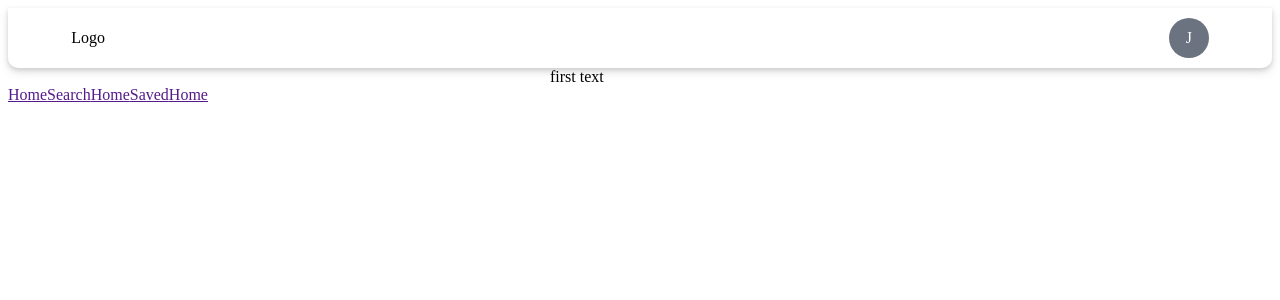
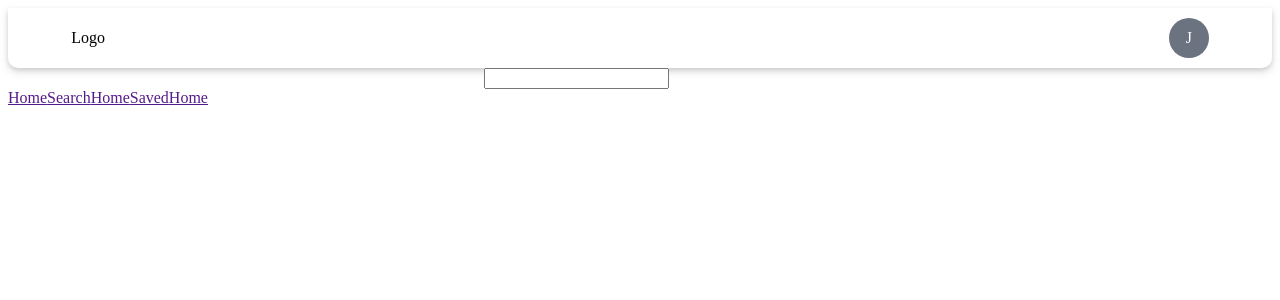
Before and after one commit to temmyscope/datamax-ui, a Next.js app: page / in a window 1280 px wide. Shown: the top 300 px of the page. Built offline with nearby package versions, Linux system fonts and the light colour scheme.

Commit message:
Initial commit

```diff
--- a/pages/index.js
+++ b/pages/index.js
@@ -1,4 +1,4 @@
-import React from "react";
+import React, { useState } from "react";
 import LeftSideBar from "../components/LeftSideBar";
 import NavBar from "../components/NavBar";
 import SeoHead from "../components/SeoHead";
@@ -8,6 +8,8 @@ import BottomBar from "../components/BottomBar";
 //import Footer from "../components/Footer";
 
 export default function Index() {
+
+  const [states, setStates] = useState({search: ""});
 
   return (
     <React.Fragment>
@@ -21,7 +23,11 @@ export default function Index() {
         <LeftSideBar />
 
         <Main>
-          first text
+          <div>
+            <input className="" value={states.search}
+              onChange={(e) => setStates({...states, search: e.target.value})}
+            />
+          </div>
         </Main>
 
         <AdBar />
--- a/pages/puns/[id].jsx
+++ /dev/null
@@ -1,10 +0,0 @@
-const EachPun = () => {
-
-    return(
-        <div>
-
-        </div>
-    )
-}
-
-export default EachPun;
```
Also changed, not shown: pages/puns/index.jsx (deleted).
